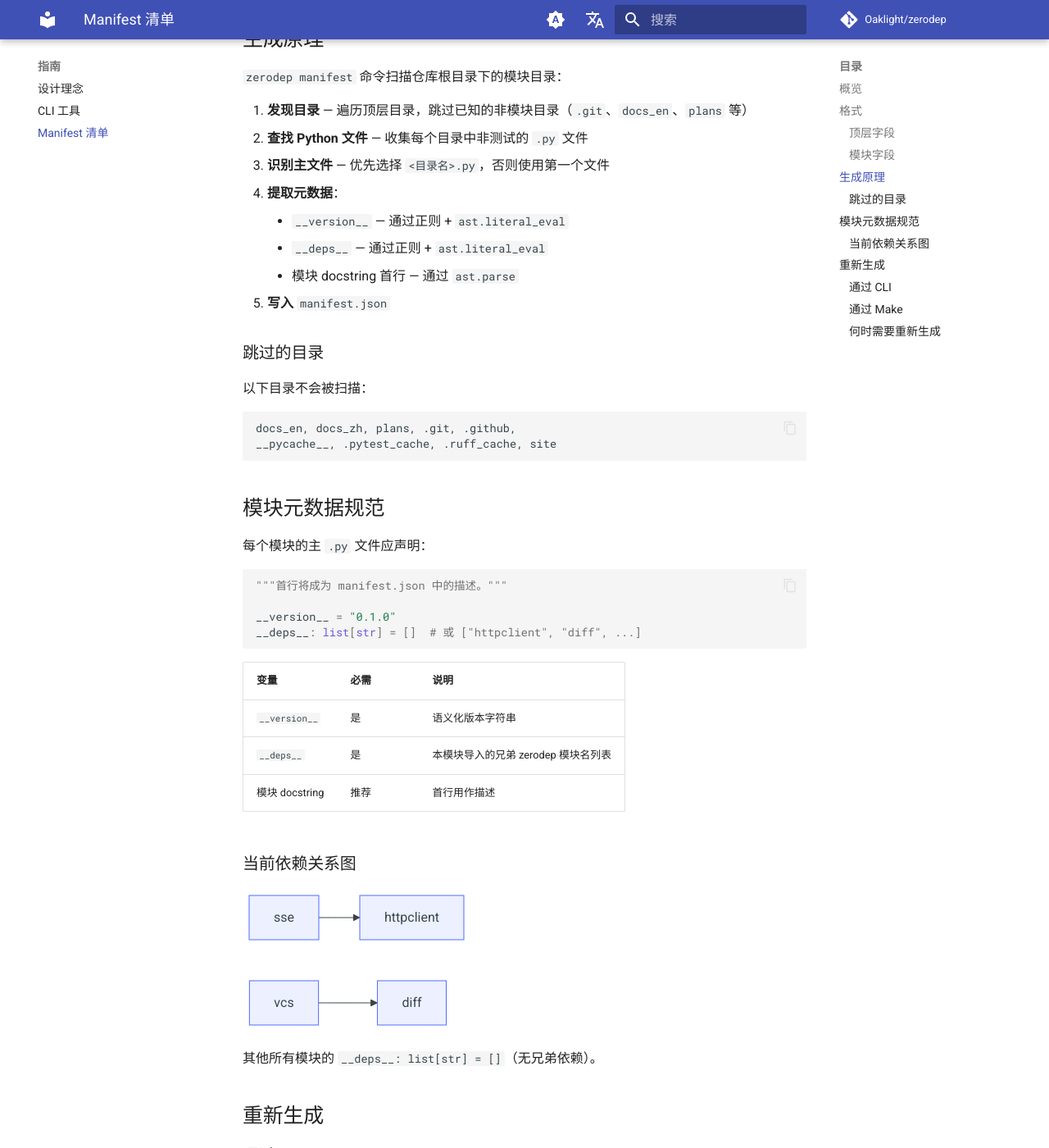
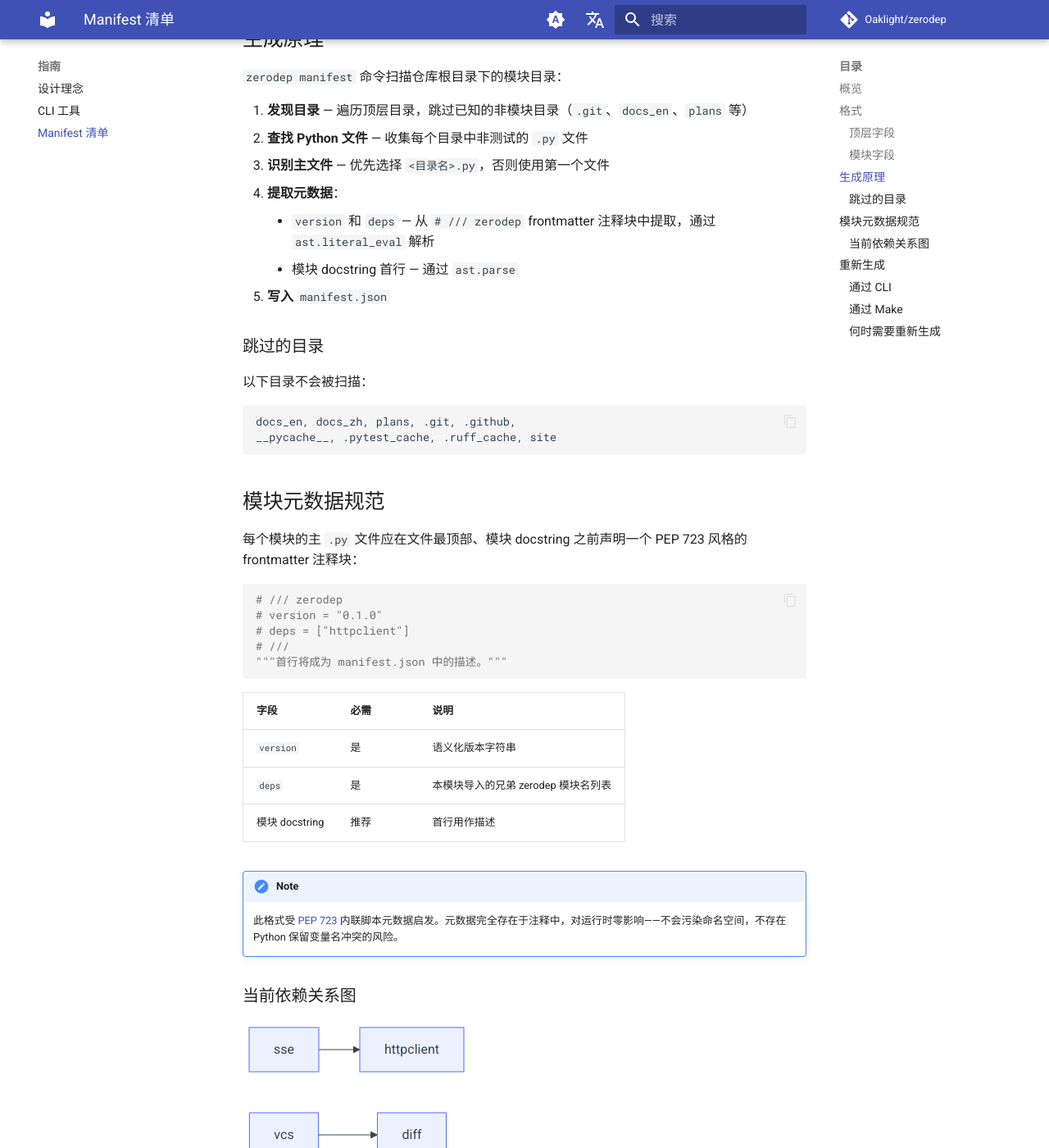
Before and after one commit to Oaklight/zerodep, an MkDocs documentation site: the page built from docs/guide/manifest.md, in a window 1280 px wide and 1400 px high, scrolled down 1534 px. Shown: the whole window at 82% size. Built offline with MkDocs 1.6.1 and Material for MkDocs 9.7.7, drawn with Linux system fonts in a browser that asks for light colours; comment, search, counter and statistics services are not loaded; some of the changed text lies outside the part shown.

Commit message:
update guide docs to reflect PEP 723 frontmatter migration (zh)

````diff
--- a/docs/guide/manifest.md
+++ b/docs/guide/manifest.md
@@ -6,7 +6,7 @@
 
 - **位置**：仓库根目录的 `manifest.json`
 - **生成方式**：`zerodep manifest`（或 `make manifest`）
-- **数据来源**：模块源文件（`__version__`、`__deps__`、docstring）
+- **数据来源**：模块源文件（`# /// zerodep` frontmatter + docstring）
 - **使用者**：`zerodep` CLI 工具（list、info、add 命令）
 
 ## 格式
@@ -57,8 +57,7 @@
 2. **查找 Python 文件** — 收集每个目录中非测试的 `.py` 文件
 3. **识别主文件** — 优先选择 `<目录名>.py`，否则使用第一个文件
 4. **提取元数据**：
-    - `__version__` — 通过正则 + `ast.literal_eval`
-    - `__deps__` — 通过正则 + `ast.literal_eval`
+    - `version` 和 `deps` — 从 `# /// zerodep` frontmatter 注释块中提取，通过 `ast.literal_eval` 解析
     - 模块 docstring 首行 — 通过 `ast.parse`
 5. **写入** `manifest.json`
 
@@ -73,20 +72,24 @@ __pycache__, .pytest_cache, .ruff_cache, site
 
 ## 模块元数据规范
 
-每个模块的主 `.py` 文件应声明：
+每个模块的主 `.py` 文件应在文件最顶部、模块 docstring 之前声明一个 PEP 723 风格的 frontmatter 注释块：
 
 ```python
+# /// zerodep
+# version = "0.1.0"
+# deps = ["httpclient"]
+# ///
 """首行将成为 manifest.json 中的描述。"""
-
-__version__ = "0.1.0"
-__deps__: list[str] = []  # 或 ["httpclient", "diff", ...]
 ```
 
-| 变量 | 必需 | 说明 |
+| 字段 | 必需 | 说明 |
 |------|------|------|
-| `__version__` | 是 | 语义化版本字符串 |
-| `__deps__` | 是 | 本模块导入的兄弟 zerodep 模块名列表 |
+| `version` | 是 | 语义化版本字符串 |
+| `deps` | 是 | 本模块导入的兄弟 zerodep 模块名列表 |
 | 模块 docstring | 推荐 | 首行用作描述 |
+
+!!! note
+    此格式受 [PEP 723](https://peps.python.org/pep-0723/) 内联脚本元数据启发。元数据完全存在于注释中，对运行时零影响——不会污染命名空间，不存在 Python 保留变量名冲突的风险。
 
 ### 当前依赖关系图
 
@@ -117,8 +120,8 @@ make manifest
 在以下情况后需要重新生成 `manifest.json`：
 
 - 添加了新模块
-- 修改了模块的 `__version__`
-- 添加或移除了 `__deps__` 条目
+- 修改了模块 frontmatter 中的 `version`
+- 添加或移除了 `deps` 条目
 - 修改了模块 docstring 的首行
 
 !!! tip
````
Also changed, not shown: docs/guide/philosophy.md (+6 -3 lines).
